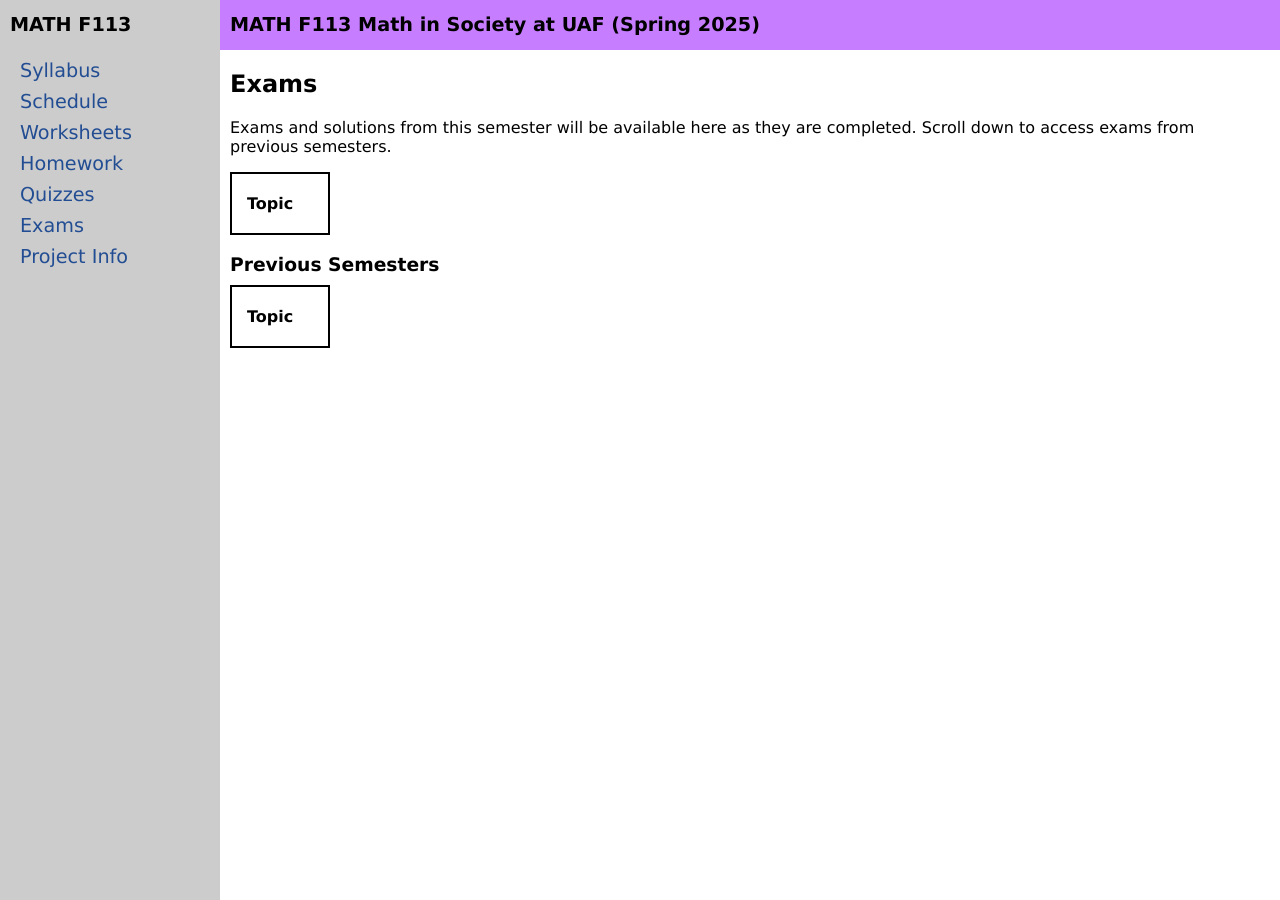
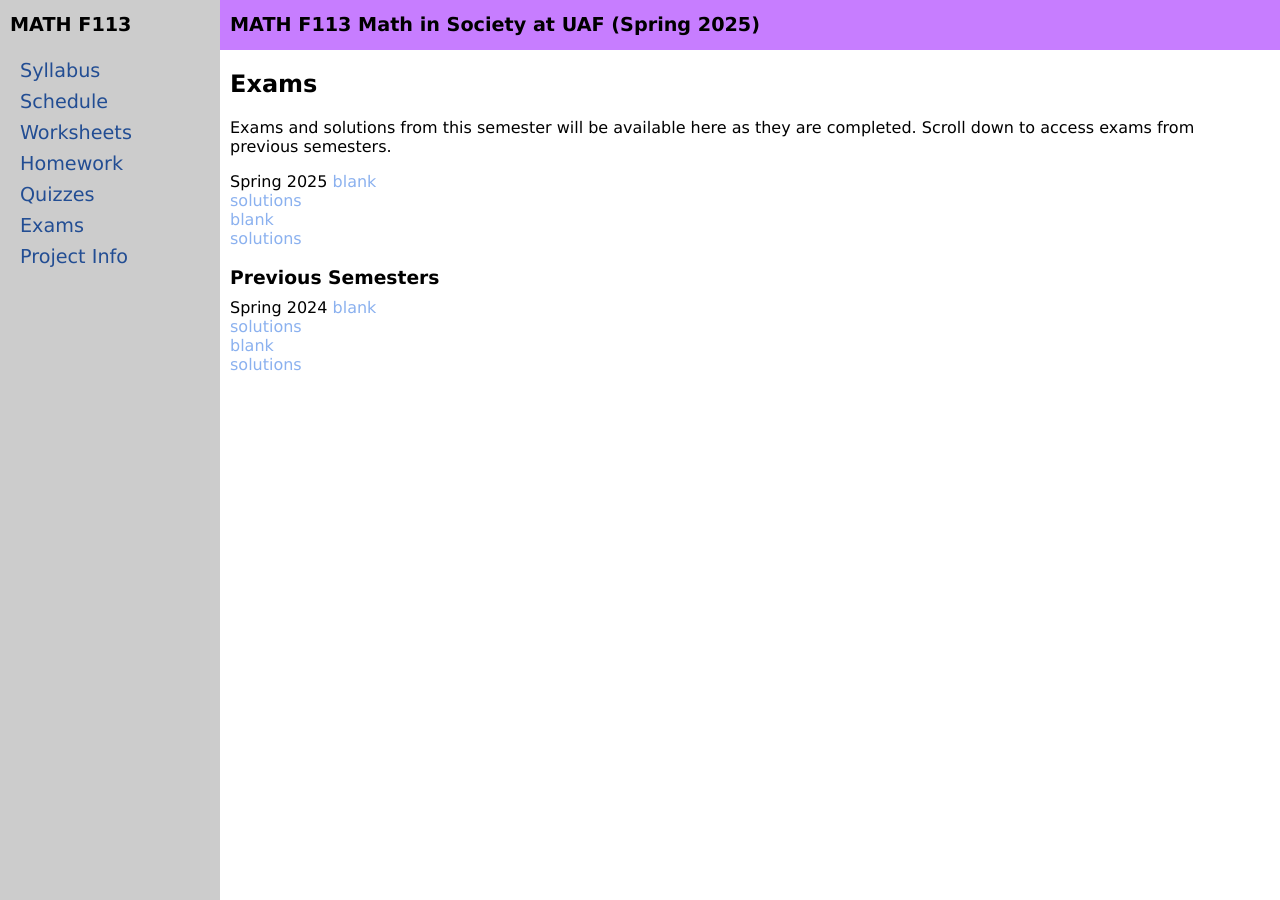
Before and after one commit to uaf-math/math113, a Jekyll site: the page built from exams.md, in a window 1280 px wide. Built offline with Jekyll 4.4.1, drawn with Linux system fonts in a browser that asks for light colours.

Commit message:
Update exam_table.md

```diff
--- a/_includes/exam_table.md
+++ b/_includes/exam_table.md
@@ -1,10 +1,46 @@
 {% assign data = include.data %}
-<table class="asst-table">
-<tr><th>Topic</th><th></th></tr>
-{% for c in data.exams %}
 <tr>
-  <td>{{ c.topic }}</td>
-  <td><a href="{{ data.home }}/{{ c.pdf }}">description</a></td>
+	<td>{{ data.semester }}</td>
+	<td>
+    {% if data.midterm1 %}
+	{% if data.midterm1.versions %}
+		{% for exam in data.midterm1.versions %}
+		<table class="inner"><tr><td>{{ exam.name }}:</td><td><a href="{{ data.home }}/{{ exam.blank }}">blank</a></td></tr>
+			<tr><td></td><td><a href="{{ data.home }}/{{ exam.solutions }}">solutions</a></td></tr>
+		</table><br>
+		{% endfor %}
+	{% else %}
+		<a href="{{ data.home }}/{{ data.midterm1.blank }}">blank</a><br>
+		<a href="{{ data.home }}/{{ data.midterm1.solutions }}">solutions</a><br>
+	{% endif %}
+	{% endif %}
+	</td>
+	<td>
+    {% if data.midterm2 %}
+	{% if data.midterm2.versions %}
+		{% for exam in data.midterm2.versions %}
+		<table class="inner"><tr><td>{{ exam.name }}:</td><td><a href="{{ data.home }}/{{ exam.blank }}">blank</a></td></tr>
+			<tr><td></td><td><a href="{{ data.home }}/{{ exam.solutions }}">solutions</a></td></tr>
+		</table><br>
+		{% endfor %}
+	{% else %}
+		<a href="{{ data.home }}/{{ data.midterm2.blank }}">blank</a><br>
+		<a href="{{ data.home }}/{{ data.midterm2.solutions }}">solutions</a><br>
+	{% endif %}
+	{% endif %}
+	</td>
+	<td>
+    {% if data.midterm3 %}
+	{% if data.midterm3.versions %}
+		{% for exam in data.midterm3.versions %}
+		<table class="inner"><tr><td>{{ exam.name }}:</td><td><a href="{{ data.home }}/{{ exam.blank }}">blank</a></td></tr>
+			<tr><td></td><td><a href="{{ data.home }}/{{ exam.solutions }}">solutions</a></td></tr>
+		</table><br>
+		{% endfor %}
+	{% else %}
+		<a href="{{ data.home }}/{{ data.midterm3.blank }}">blank</a><br>
+		<a href="{{ data.home }}/{{ data.midterm3.solutions }}">solutions</a><br>
+	{% endif %}
+	{% endif %}
+	</td>
 </tr>
-{% endfor %}
-</table>
```
